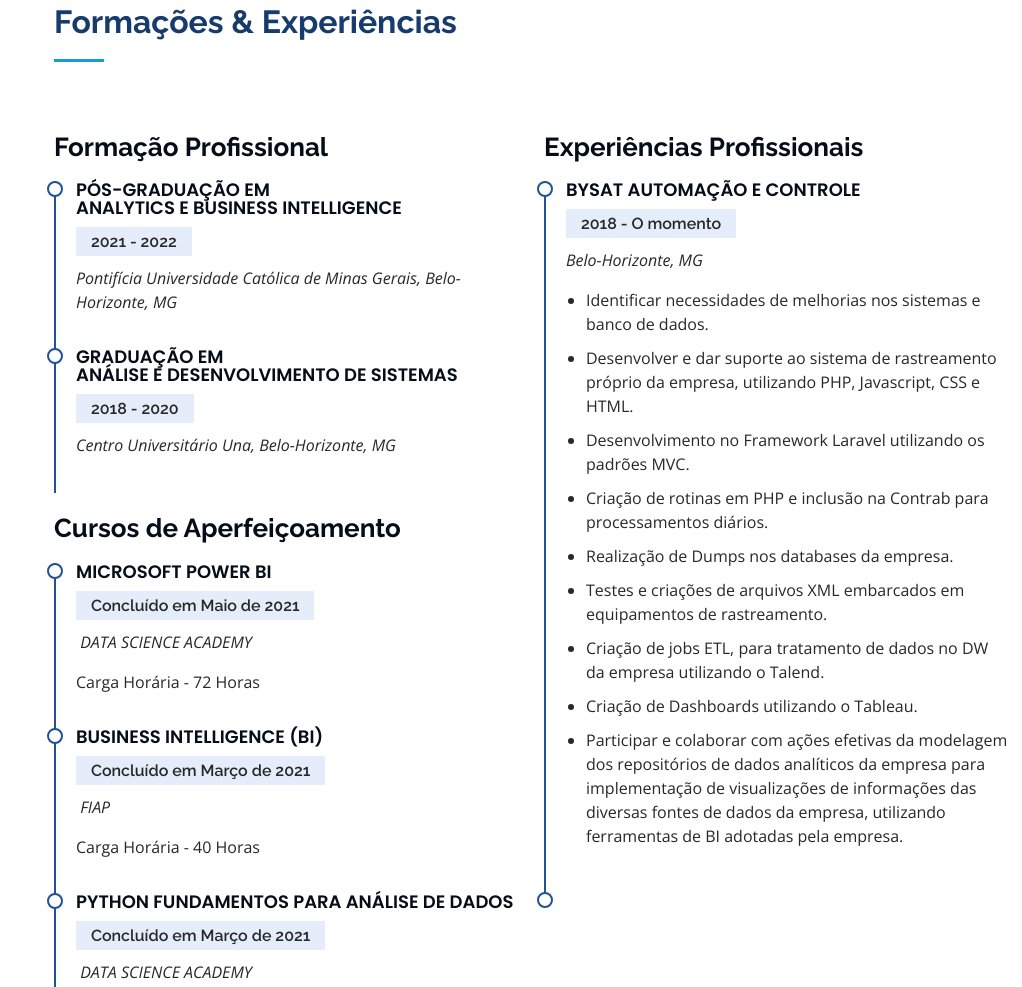
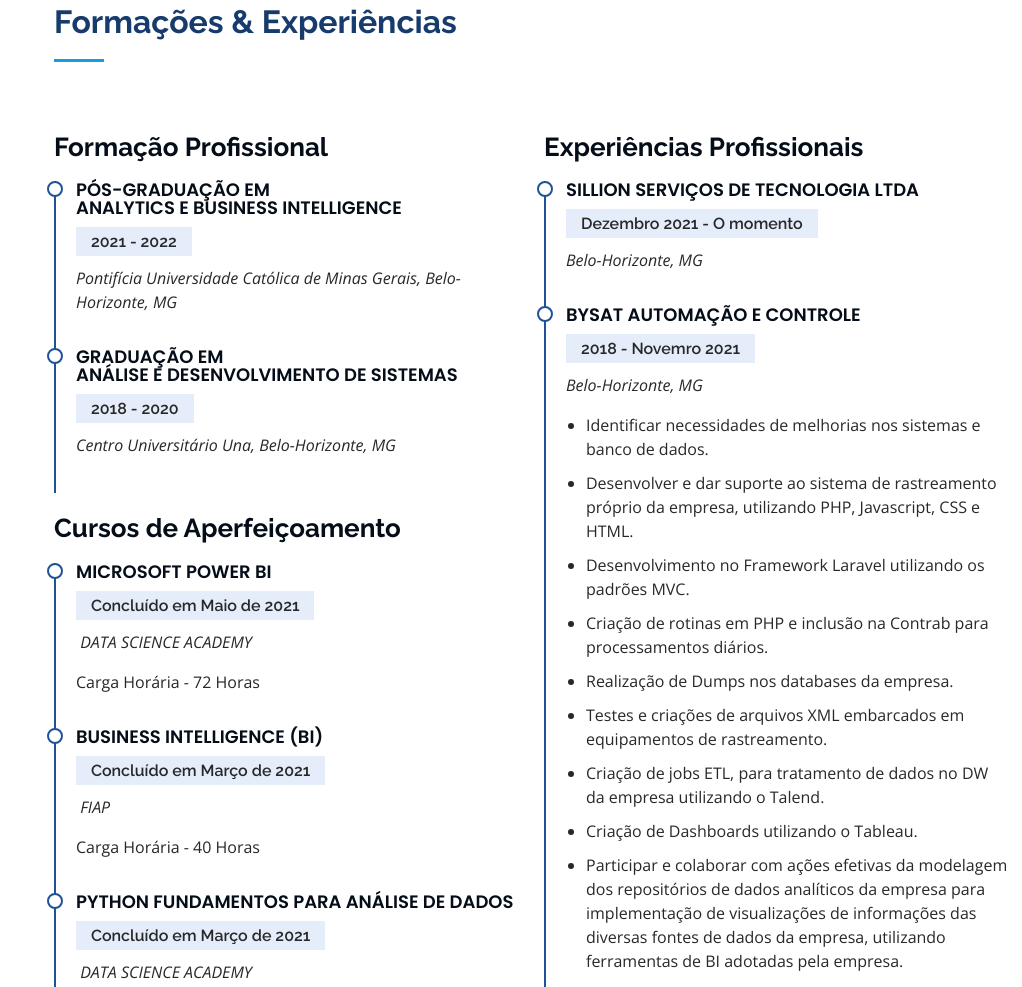
Before and after one commit to chris-mendes-paiva/chris-mendes-paiva.github.io, a plain HTML site: page index.html in a window 1280 px wide. Shown: the part 2893-3880 px from the top of the page, without its empty margins (258-1280 px from the left). Drawn offline with nearby package versions, Linux system fonts and the light colour scheme.

Commit message:
Update index.html

```diff
--- a/index.html
+++ b/index.html
@@ -324,8 +324,16 @@
           <div class="col-lg-6" data-aos="fade-up" data-aos-delay="100">
             <h3 class="resume-title">Experiências Profissionais</h3>
             <div class="resume-item">
+              <h4>Sillion Serviços de Tecnologia LTDA</h4>
+              <h5>Dezembro 2021 - O momento</h5>
+              <p><em>Belo-Horizonte, MG</em></p>
+              <ul>
+
+              </ul>
+            </div>
+            <div class="resume-item">
               <h4>BySat Automação e Controle</h4>
-              <h5>2018 - O momento</h5>
+              <h5>2018 - Novemro 2021</h5>
               <p><em>Belo-Horizonte, MG</em></p>
               <ul>
                 <li>Identificar necessidades de melhorias nos sistemas e banco de dados.</li>
```
